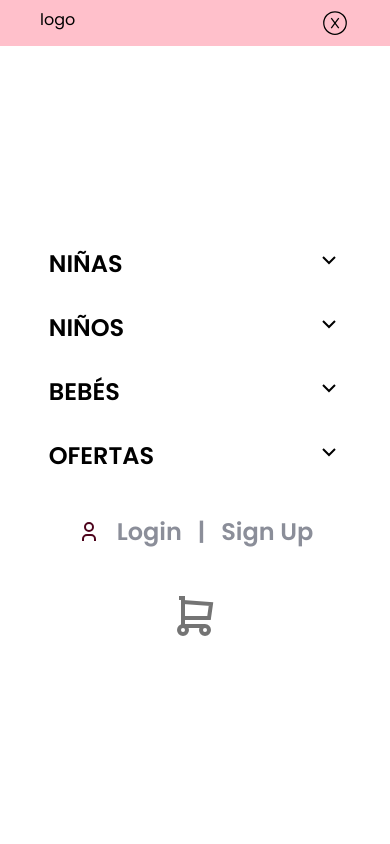
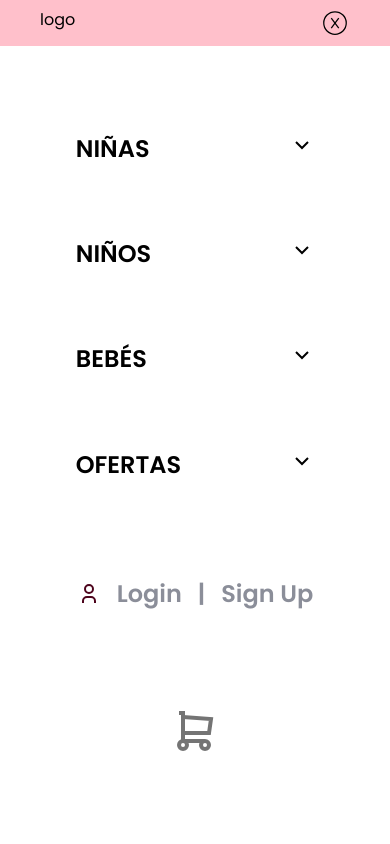
Before and after one commit to gerzon05/ecommers, a Next.js app: page / in a window 390 px wide. Both pictures are taken after a click on the button 335 px from the left and 23 px from the top of the page. Shown: the top 844 px of the page. Built offline with nearby package versions, Linux system fonts and the light colour scheme; a web font is replaced by a local one.

Commit message:
fix: fixed the part movil in the navbar

```diff
--- a/src/app/page.tsx
+++ b/src/app/page.tsx
@@ -8,10 +8,8 @@ import NewClothes from '@/components/new-clothes'
 export default function Home() {
   return (
     <>
-      <header>
+      <main>
         <Navbar />
-      </header>
-      <main>
         <div className="bg-slate-one w-full -z-10 h-full text-center lg:text-left lg:h-[94vh] lg:flex justify-between items-center">
           <section className="w-full lg:w-1/2 p-10">
             <h1 className="text-white mb-16 text-6xl">Title</h1>
--- a/src/components/navbar.tsx
+++ b/src/components/navbar.tsx
@@ -108,22 +108,18 @@ export default function Navbar() {
           className={`fixed left-0 w-full top-11 bottom-0 z-20 bg-white ${isClosingMenuHamburg ? 'scale-out-tr' : 'scale-in-tr'
             }`}
         >
-          <div className="flex flex-col gap-5 text-2xl items-center justify-center font-semibold h-full">
-            <div className="flex flex-col gap-8 w-9/12">
-              {navbar.map((data, index) => (
-                <div key={index} className="group/item ">
-                  <article className="flex justify-between">
-                    <Button className="hover:text-slate-two">
-                      {data.title}
+          <div className="fixed w-full flex flex-col gap-5 text-2xl items-center justify-evenly font-semibold h-full p-9">
+            {navbar.map((options, index) => (
+              <div key={index} className='w-9/12'>
+                <Button onClick={() => handleNavSelect(options.title)} className="hover:text-slate-two flex w-full justify-between">
+                  {options.title} <Down />
                 </Button>
-                    <Down />
-                  </article>
-                  <article className="hidden rounded-m p-2 group-focus-within/item:block text-slate-one rounded-md text-lg w-full">
-                    <div className="flex flex-col gap-2 w-full pl-4">
-                      {data.sub?.map((data, index) => (
+                <div className={`p-3 bg-white rounded-md text-slate-one text-lg ${navSelect[options.most as keyof NavbarProps] ? 'block' : 'hidden'}`}>
+                  <div className="flex flex-col gap-2 w-full">
+                    {options.sub?.map((data, index) => (
                       <Link
-                          onClick={handleIsOpenMenuHamburger}
-                          className="p-2 rounded-md bg-slate-four"
+                        onClick={() => handleNavSelect(options.title)}
+                        className="p-2 rounded-md hover:bg-slate-four"
                         href={data.src}
                         key={index}
                       >
@@ -131,10 +127,9 @@ export default function Navbar() {
                       </Link>
                     ))}
                   </div>
-                  </article>
+                </div>
               </div>
             ))}
-            </div>
             <div className="font-semibold flex justify-center gap-4 m-6">
               <User />
               <Link
```
Lines whose indentation alone changed are shown as unchanged.
